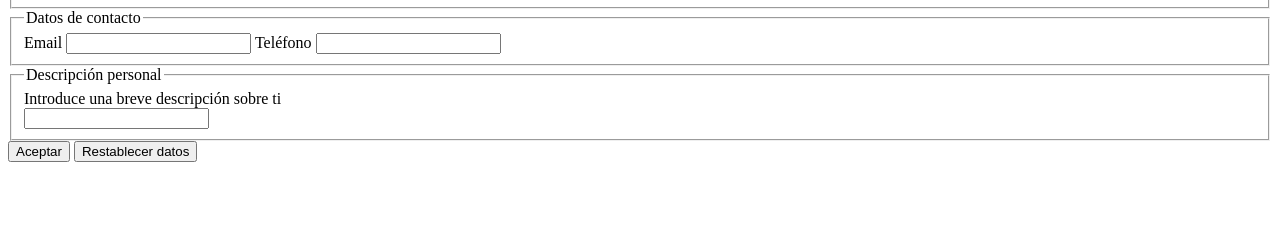
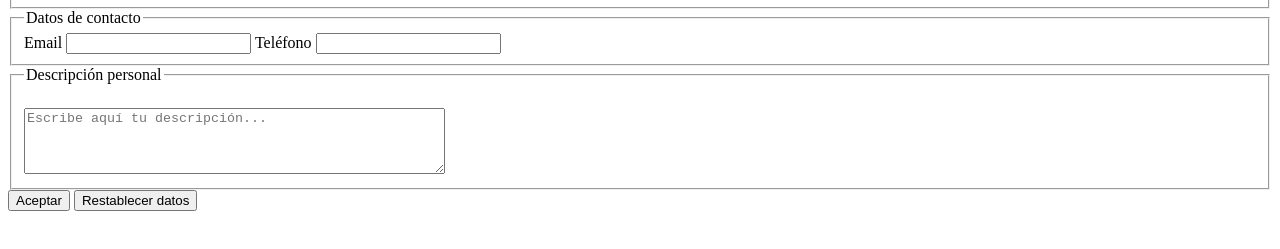
Before and after one commit to bryansume/Prototipo_PI, a website: page Fronted/index.html in a window 1280 px wide. Shown: the part 195-444 px from the top of the page. Drawn offline with Linux system fonts and the light colour scheme.

Commit message:
modificación en el fronted

```diff
--- a/Fronted/index.html
+++ b/Fronted/index.html
@@ -34,9 +34,14 @@
       </fieldset>
       <fieldset>
         <legend>Descripción personal</legend>
-        Introduce una breve descripción sobre ti <br />
-        <label for="Descripción"></label
-        ><input type="text" name="Descripción" />
+        <br />
+        <label for="descripcion"></label>
+        <textarea
+          name="Descripcion"
+          rows="4"
+          cols="50"
+          placeholder="Escribe aquí tu descripción..."
+        ></textarea>
       </fieldset>
       <input type="submit" value="Aceptar" name="Aceptar" />
       <input type="reset" value="Restablecer datos" name="Restablecer datos" />
```
